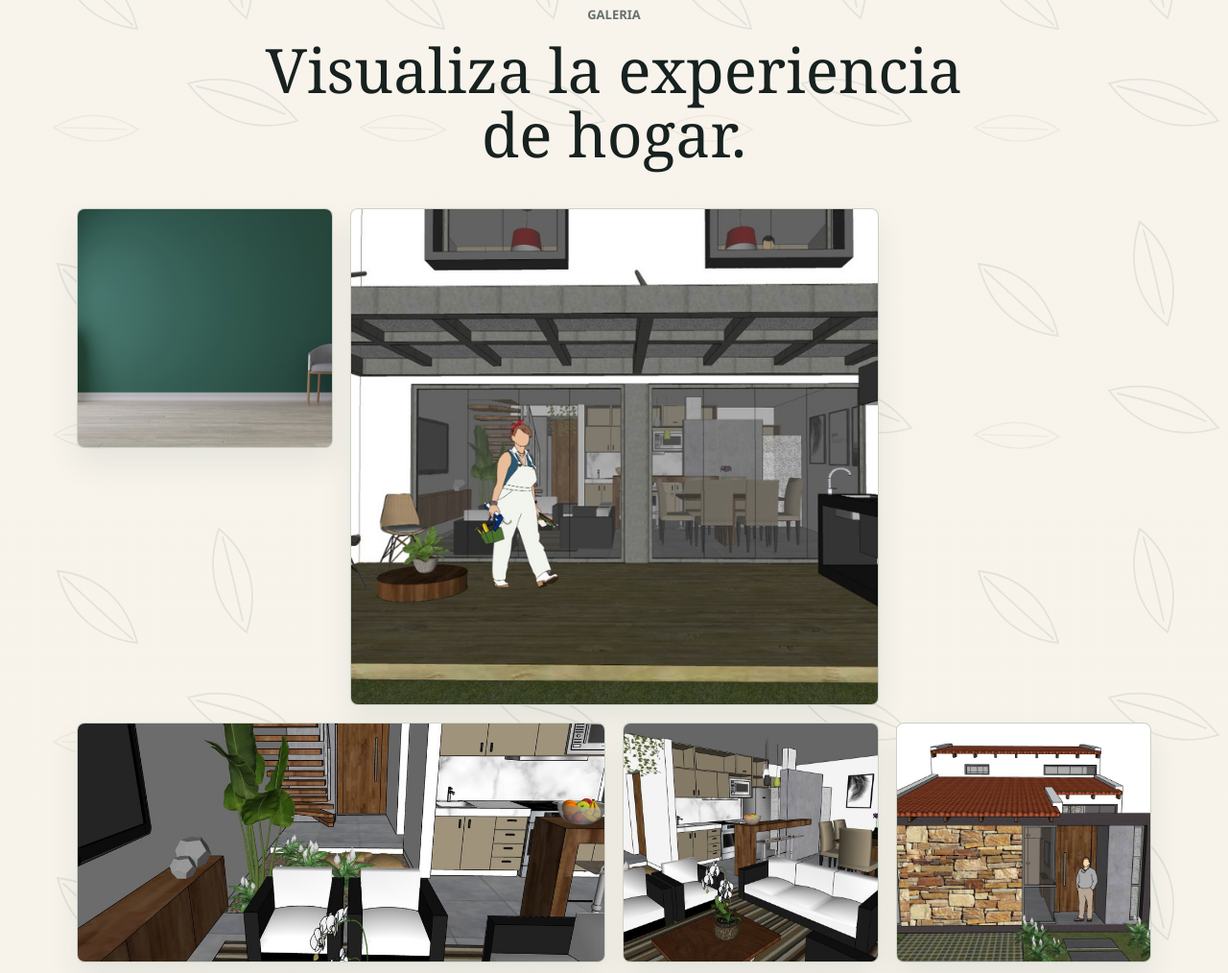
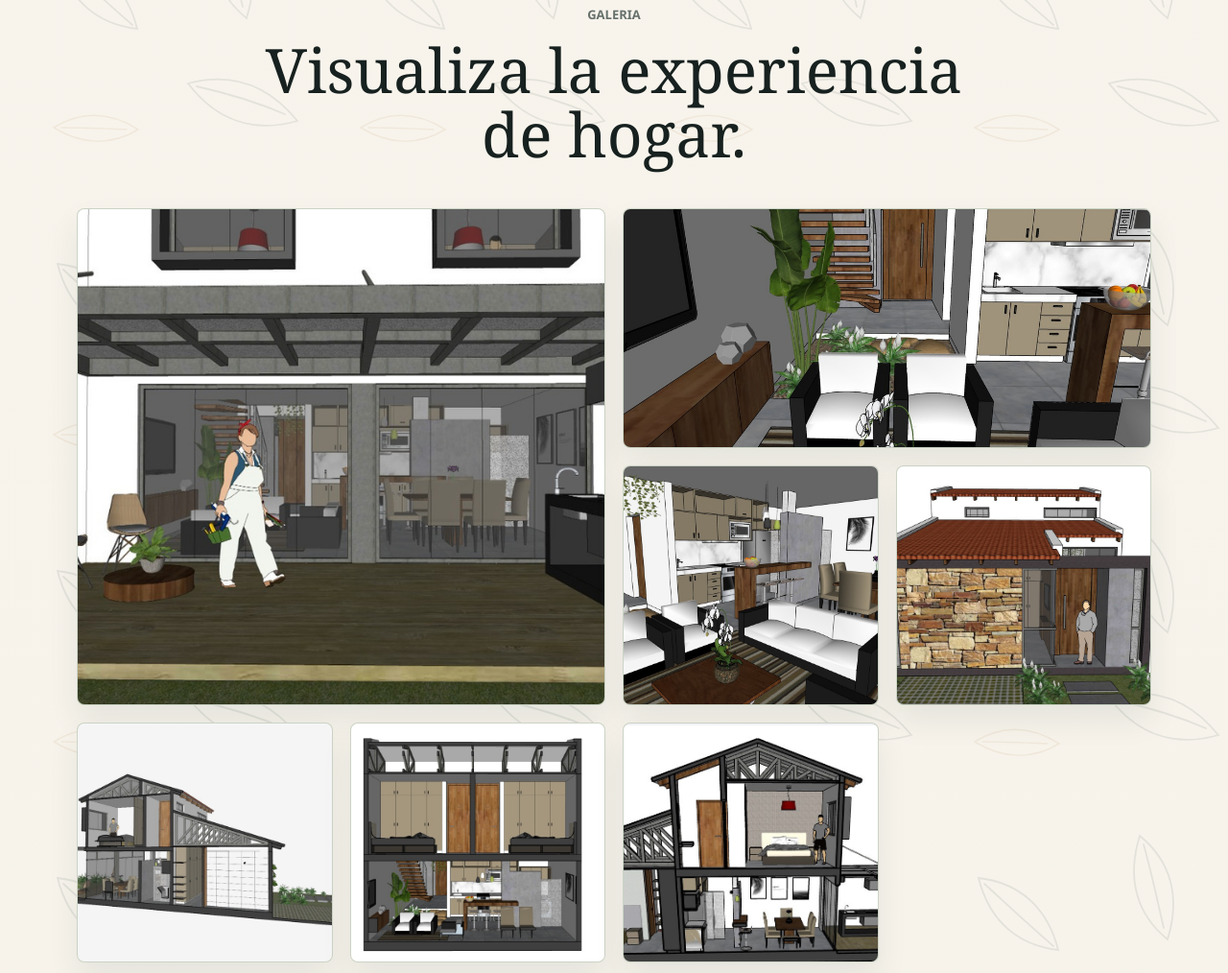
Before and after one commit to niky93/patujuconstructions, a website: page casa-yvaga-propuesta.html in a window 1280 px wide. Shown: the part 4299-5313 px from the top of the page at 96% size. Drawn offline with Linux system fonts and the light colour scheme.

Commit message:
Remove empty green gallery image

```diff
--- a/casa-yvaga-propuesta.html
+++ b/casa-yvaga-propuesta.html
@@ -142,9 +142,6 @@
           <h2>Visualiza la experiencia de hogar.</h2>
         </div>
         <div class="gallery-editorial-grid" aria-label="Galeria de Casa Yvaga">
-          <button class="gallery-card" type="button" data-full="assets/page-09-image-01.jpg">
-            <img src="assets/page-09-image-01.jpg" alt="Presentacion visual del modelo Casa Yvaga" loading="lazy" decoding="async">
-          </button>
           <button class="gallery-card tall" type="button" data-full="assets/page-09-image-02.jpg">
             <img src="assets/page-09-image-02.jpg" alt="Vista principal de Casa Yvaga">
           </button>
```
Also changed, not shown: casa-yvaga.html (+0 -3 lines).
